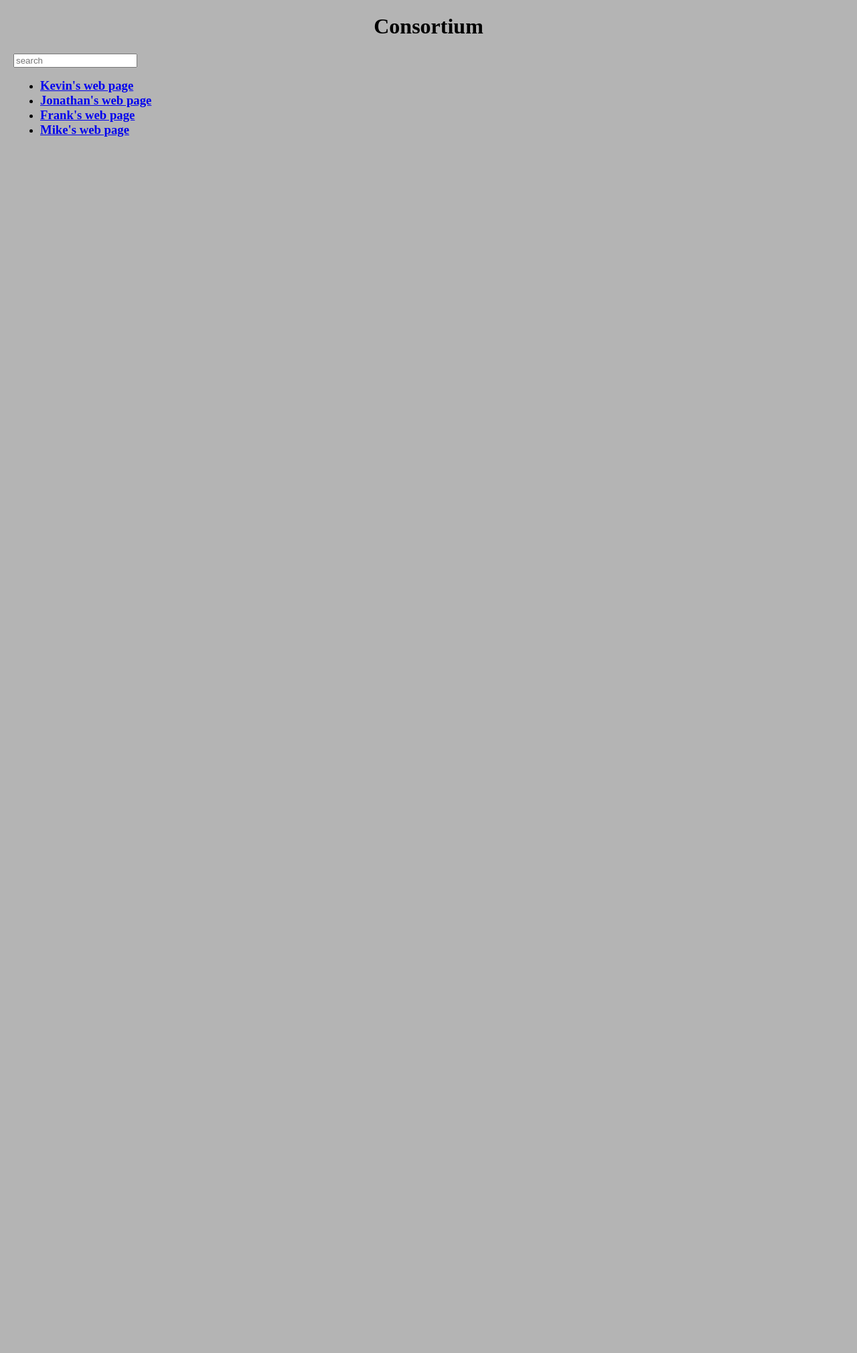
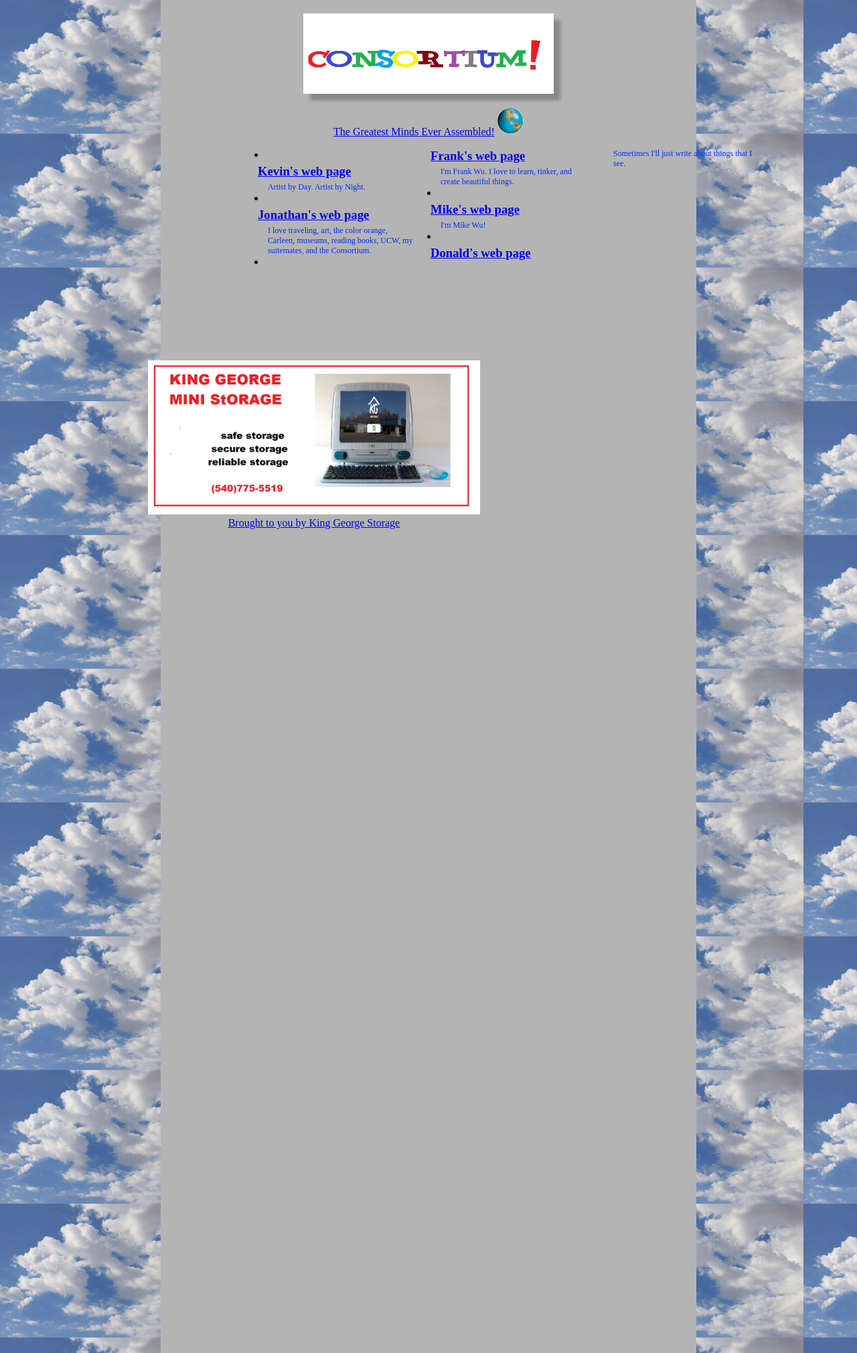
Before and after one commit to kevinhuangtan/consortium, a PHP site: page / in a window 1280 px wide. Shown: the whole page at 67% size. Before the commit the page ends 204 px from the top, so only its background shows below. Run offline with PHP 8.4, Linux system fonts and the light colour scheme; some libraries are stand-ins or nearby versions.

Commit message:
web design

```diff
--- a/css/home.css
+++ b/css/home.css
@@ -1,11 +1,77 @@
 body{
-	margin : 20px;
-	background-color: rgb(180, 180, 180);
+	background-color: rgb(0,0,0);
+	background-image: url("../images/cloud.jpg");
+	background-size: 300px;
+	text-align:center;
+	padding: 0;
+	margin: 0;
+	overflow: hidden;
+}
+#main{
+	padding-top: 20px;
+		width: 800px;
+		margin: 0 auto;
+		left: 0;
+		right: 0;
+		background-color: rgb(180, 180, 180);
+		height: 2000px;
+		text-align:center;
 }
 h1{
 	text-align: center;
+}
+#logo{
+	height: 120px;
+	box-shadow: 10px 10px 5px #888888;
+}
+#description{
+	/*display: inline-block;*/
+	/*text-align:center;*/
+	/*height: 200px;*/
+}
 
+#description a:hover{
+	color:#042FF3!important;
 }
-h3{
+#container{
+	width: 500px;
+	padding-left: 100px;
+}
+
+ul{
+	text-align:left!important;
+	width: 500px;
+	height: 180px;
+	list-style-type: disc;
+	-webkit-column-count: 2;
+   -moz-column-count: 2;
+        column-count: 2;
+	list-style-position: inside;
+}
+li h3{
+	margin: 5px;
+}
+li p{
 	margin: 0;
+	margin-left: 20px;
+	color:#042FF3;
+	font-size: 12px;
 }
+
+a:visited {color:#042FF3;}  /* visited link */
+a:hover {color:#FF00FF;}  /* mouse over link */
+a:active {color:#0000FF;}
+
+#ad{
+	position: fixed;
+	bottom: 10px;
+}
+#ad img{
+	height: 230px;
+}
+#banner-right{
+	position:absolute;
+	right: 0;
+	top: 100px;
+	width: 100px;
+}
--- a/index.html
+++ b/index.html
@@ -2,33 +2,73 @@
   <html>
     <head>
       <title>Consortium</title>
-
       <meta charset="utf-8">
       <meta name="viewport" content="width=device-width, initial-scale=1">
       <script src="https://ajax.googleapis.com/ajax/libs/jquery/2.1.4/jquery.min.js"></script>
       <link href="css/home.css"rel="stylesheet" media="screen">
       <script>
+        $(document).ready(function(){
+          var windowWidth = $(window).width() - $("#ad").width();
+
+          $(function () {
+             function runIt() {
+                  $("#ad").animate({ "left": windowWidth}, 5000, "linear");
+                  $("#ad").animate({ "left": 0}, 5000, "linear", runIt);
+             }
+
+             runIt();
+          });
+
+        })
       </script>
     </head>
+    <body>
+      <div id="main">
+        <img id="logo" src="./images/consoryahoo.png"/>
+        <p id="description">
+          <a href="#">The Greatest Minds Ever Assembled!</a>
+          <img src="./images/spinningearth.gif"/>
+        </p>
 
-  <body>
-    <h1 >Consortium</h1>
-    <input placeholder="search" type="text"/>
-
+        <div id="container">
           <ul>
             <li>
-        <h3><a href="ktizzel.com">Kevin's web page</a></h3>
+              <h3><a href="http://ktizzel.com">Kevin's web page</a></h3>
+              <p>
+                Artist by Day. Artist by Night.
+              </p>
             </li>
             <li>
-        <h3><a href="ktizzel.com">Jonathan's web page</a></h3>
+              <h3><a href="http://jchang.me">Jonathan's web page</a></h3>
+              <p>I love traveling, art, the color orange, Carleen, museums, reading
+                books, UCW, my suitemates, and the Consortium.
+              </p>
             </li>
             <li>
-        <h3><a href="ktizzel.com">Frank's web page</a></h3>
+              <h3><a href="http://frankjwu.com">Frank's web page</a></h3>
+              <p>
+                I'm Frank Wu. I love to learn, tinker, and create beautiful things.
+              </p>
             </li>
             <li>
-        <h3><a href="ktizzel.com">Mike's web page</a></h3>
+              <h3><a href="http://mikewuis.me">Mike's web page</a></h3>
+              <p>
+                I'm Mike Wu!
+              </p>
+            </li>
+            <li>
+              <h3><a href="http://donaldwoodson.tumblr.com/">Donald's web page</a></h3>
+              <p>
+                Sometimes I'll just write about things that I see.
+              </p>
             </li>
           </ul>
+
+        </div>
+        <div id="ad">
+          <a href="http://www.kinggeorgeministorage.com/"><img src="./images/king.png"/></a><br>
+          <a href="http://www.kinggeorgeministorage.com/">Brought to you by King George Storage</a>
+        </div>
+      </div>
     </body>
-
   </html>
```
Also changed, not shown: images/cloud.jpg (added), images/cloud2.jpg (added), images/cloud3.jpg (added), images/consoryahoo.png (added), images/king.png (added), images/lava.jpg (added), images/magoosh.png (added), images/spinningearth.gif (added). Lines whose indentation alone changed are shown as unchanged.
